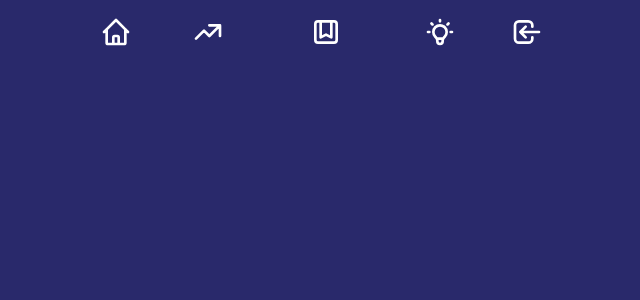
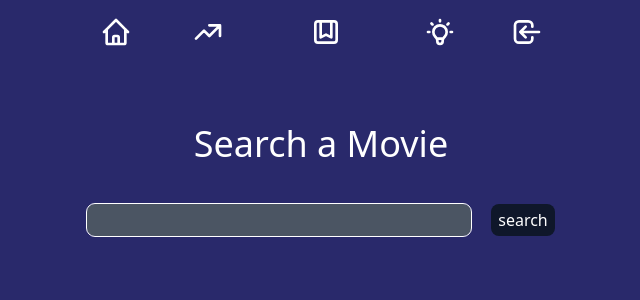
Before and after one commit to ramazankarisan/movie-search-api, a React (Create React App) app: page / in a window 1280 px wide. Shown: the top 300 px of the page, without its empty margins (319-959 px from the left). Built offline with nearby package versions, Linux system fonts and the light colour scheme.

Commit message:
searchbar comp created

```diff
--- a/src/App.js
+++ b/src/App.js
@@ -1,6 +1,7 @@
 
 import './App.css';
 import Header from './components/Header';
+import SearchBar from './components/SearchBar';
 
 function App() {
 
@@ -9,6 +10,7 @@ function App() {
       {/* header */}
       <Header />
       {/* searchbar */}
+      <SearchBar />
       {/* trends navbar */}
       {/* results */}
     </>
--- /dev/null
+++ b/src/components/SearchBar.js
@@ -0,0 +1,17 @@
+import React from 'react';
+
+const SearchBar = () => {
+  return <>
+    <div className='flex flex-col h-40 justify-center items-center'>
+      <h1 className='text-4xl text-white mb-10'> Search a Movie</h1>
+      <div>
+        <form action="">
+          <input type="text" name="" id="" className='sm:w-96 pl-4 rounded-lg p-1 bg-gray-600 outline outline-1 text-white' />
+          <input type="submit" value="search" className='hover:text-black hover:font-bold hover:bg-white  ml-5 rounded-lg p-1 w-16 text-white bg-slate-900' />
+        </form>
+      </div>
+    </div>
+  </>;
+};
+
+export default SearchBar;
```
